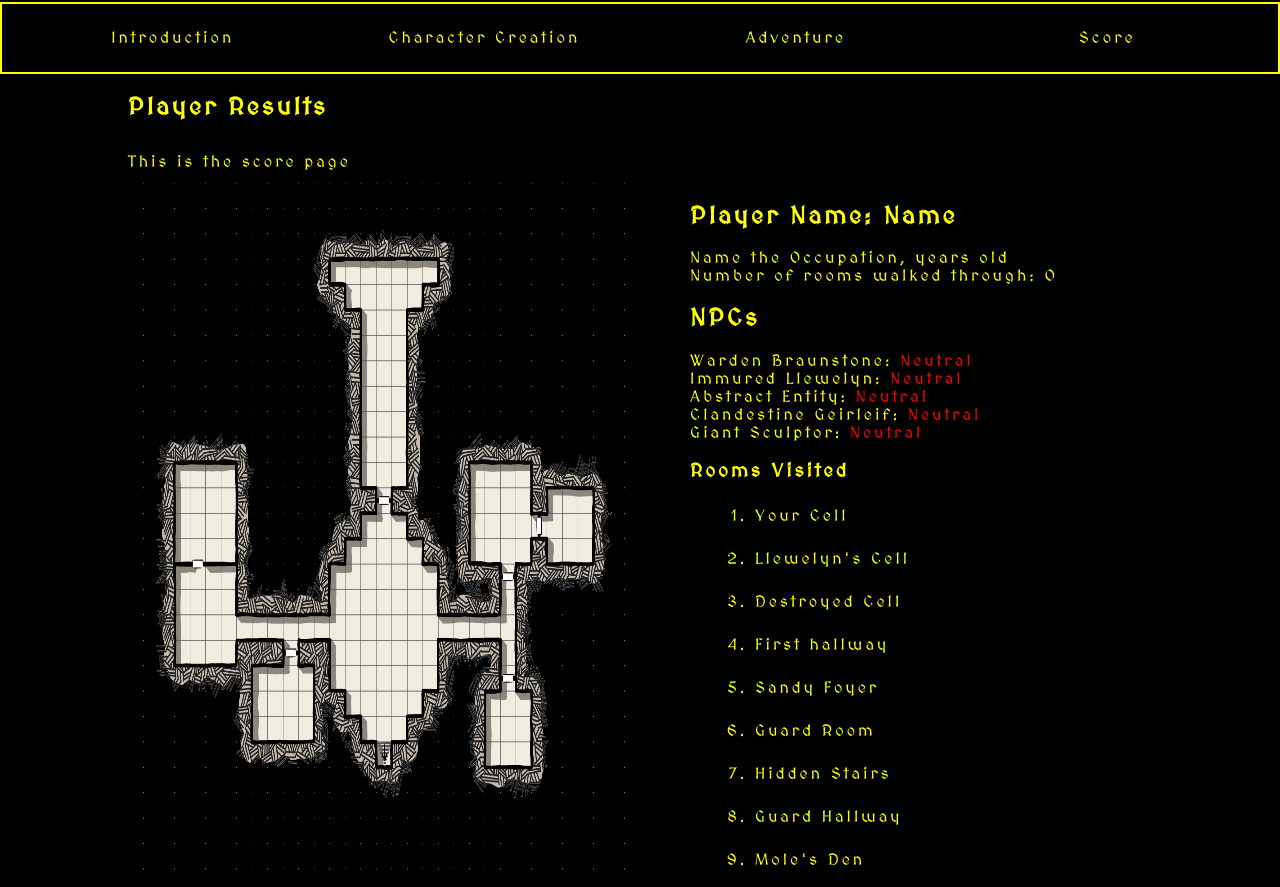
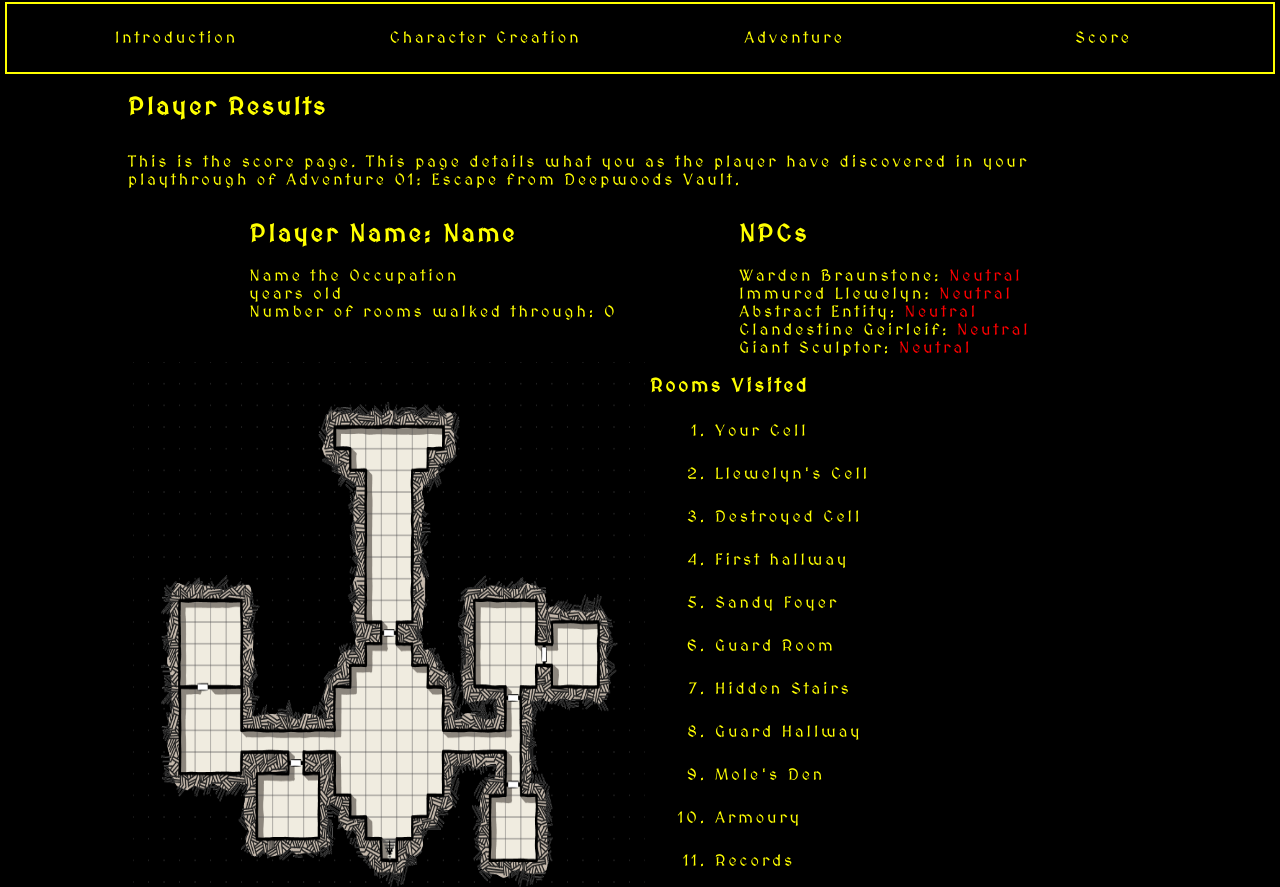
Before and after one commit to ChrisSmithArt/ChrisSmithArt.github.io, a plain HTML site: page score.html in a window 1280 px wide. Shown: the part 124-1011 px from the top of the page. Drawn offline with Linux system fonts and the light colour scheme.

Commit message:
Add files via upload

```diff
--- a/main.css
+++ b/main.css
@@ -12,9 +12,14 @@ Score page
 /*
 Map Image
 */
-#map{
-    width: 50%;
-    margin-right: 50px;
+#mapIMG{
+    width: 100%;
+    height: auto;
+    margin: 5px;
+}
+
+#scorePart1{
+    display: block;
 }
 
 #roomList li{
@@ -45,6 +50,7 @@ This is for everything referring to the Character Creation Form
     text-align: center;
 }
 
+
 .formElement{
     margin: auto;
     padding: 10px;
@@ -61,11 +67,20 @@ This is for everything referring to the Character Creation Form
 }
 
 #secondaryContainer{
-    display: flex;
+    display: block;
+    margin: 25px;
+}
+
+#scoreContainer{
+    display: block;
 }
 
 footer, header{
     text-align: center;
+}
+
+footer{
+    margin-bottom: 35px;
 }
 
 #mainContainer{
@@ -120,10 +135,11 @@ everything to do with the nav-bar #map
 #nav{
     border: 2px solid yellow;
     padding: 15px;
+    margin: auto 15px;
 }
 
 #nav ul{
-    display: flex;
+    display: block;
     text-align: center;
     width: 100%;
     justify-content: space-evenly;
@@ -131,8 +147,9 @@ everything to do with the nav-bar #map
 }
 
 #nav ul li{
-    width: 25%;
+    width: 100%;
     padding: 10px 0px;
+    border: 2px solid yellow;
 }
 
 
@@ -230,9 +247,7 @@ input[type="radio"] {
     align-items: center;
   }
 
-fieldset{
-    margin: 5px 0px 25px;
-}
+
 
 
 
@@ -260,6 +275,8 @@ fieldset{
   }
 
 fieldset{
+    margin: auto;
+    width: 90%;
     border: 1px yellow dashed;
 }
 
@@ -274,9 +291,56 @@ fieldset{
 
 /*
 Everything inside the media query is for when the window's width is atleast 680px
-So anything bigger than 680px wide has the following styles applied to it
+So anything bigger than 900px wide has the following styles applied to it
 */
 @media (min-width: 900px){
+
+#secondaryContainer{
+    display: block;
+    margin: 25px;
+}
+
+#scoreContainer{
+    display: flex;
+}
+
+#mapIMG{
+    width: 50%;
+}
+#scorePart1{
+    display: flex;
+    justify-content: space-evenly;
+}
+
+fieldset{
+    margin: auto;
+    width: 600px;
+    border: 1px yellow dashed;
+}
+
+    /*
+everything to do with the nav-bar #map
+*/
+#nav{
+    border: 2px solid yellow;
+    padding: 15px;
+    margin: auto 5px;
+}
+
+#nav ul{
+    display: flex;
+    text-align: center;
+    width: 100%;
+    justify-content: space-evenly;
+    flex-wrap: wrap;
+}
+
+#nav ul li{
+    width: 25%;
+    padding: 10px 0px;
+    border: none;
+}
+
 
     #mainContainer{
         width: 80%;
--- a/main.js
+++ b/main.js
@@ -557,7 +557,7 @@ const room37 = {
 
 const room38 = {
     roomName: "Dark Room",
-    roomNum: 5,
+    roomNum: 38,
     roomSub: "An obscured space...",
     roomDisc: "The room is eclipsed in darkness, you dare not enter lest you risk your own safety and sacrifice your newfound freedom...",
     northRoom: 0,
--- a/score.html
+++ b/score.html
@@ -27,18 +27,20 @@
     <main>
       <section id="mainContainer">
          <h2>Player Results</h2>
-         <article>This is the score page</article>
-               <section id="secondaryContainer">
-                  <img id="map" src="map00_33x72.png" alt="dungeon map">
-                  <section>
+         <article>
+            This is the score page. This page details what you as the player have discovered in your playthrough of Adventure 01: Escape from Deepwoods Vault.
+         </article>
+
+         <div id="scorePart1">
+            <ul class="scoreList">
                <h2> Player Name: <span id="playerName">Name</span></h2>
-                     <ul class="scoreList">
-                        <li><span id="name">Name</span> the <span id="occupation">Occupation</span>, <span id="age"></span> years old</li>
+               <li><span id="name">Name</span> the <span id="occupation">Occupation</span></li>
+               <li><span id="age"></span> years old</li>
                <li>Number of rooms walked through: <span id="steps">0</span></li>
             </ul>
+
+               <ul class="scoreList">
                   <h2>NPCs</h2>
-                     <ul class="scoreList">
-
                   <li>Warden Braunstone: <span class="highlightMe" id="npc1">Neutral</span></li>
 
                   <li>Immured Llewelyn: <span class="highlightMe" id="npc2">Neutral</span></li>
@@ -50,6 +52,12 @@
                   <li>Giant Sculptor: <span class="highlightMe" id="npc5">Neutral</span></li>
 
                </ul>
+         </div>
+               <section id="scoreContainer">
+                  <img id="mapIMG" src="map00_33x72.png" alt="dungeon map">
+                  <section>
+
+
                      <h3>Rooms Visited</h3>
                      <ol id="roomList">
                         <li class="visitedRoom">Your Cell</li>
@@ -96,6 +104,10 @@
       ...This adventure was designed by Christopher Smith...
       <br>
       ...Dungeon Map image created on <a href="https://www.dungeonscrawl.com/" class="highlightMe">Dungeon Scrawl</a>...
+      <br>
+      ...This webpage is also hosted on Github Pages though this <a class="highlightMe" href="https://chrissmithart.github.io/">Link</a>...
+      <br>
+      ...Artwork on this webpage, unless otherwise stated was created by <a class="highlightMe" href="https://www.chris-smith-art.com/">Christopher Smith</a>...
     </footer>
  </body>
  </html>
```
Also changed, not shown: adventure.html (+4 -0 lines), ccform.html (+11 -9 lines), index.html (+12 -3 lines). Lines whose indentation alone changed are shown as unchanged.
